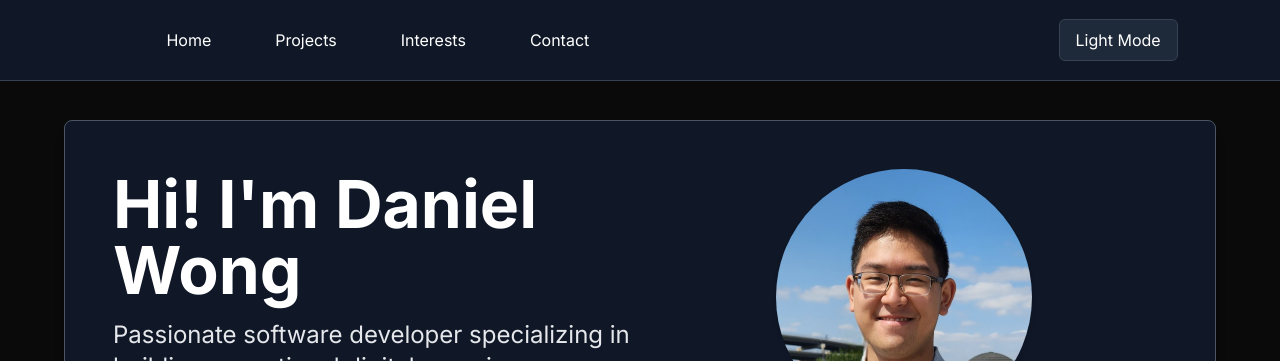
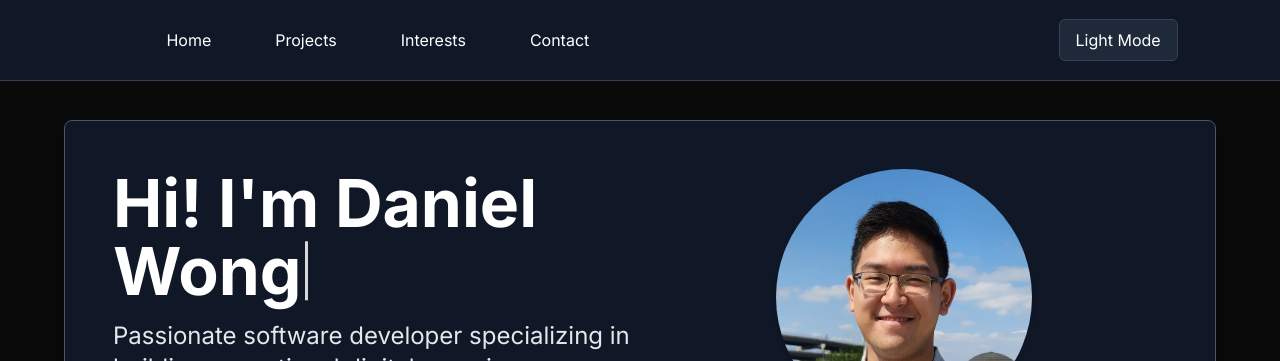
Before and after one commit to danielwong0115/personal-portfolio, a Next.js app: page / in a window 1280 px wide. Shown: the top 361 px of the page. Built offline with nearby package versions, Linux system fonts and the light colour scheme.

Commit message:
Add in styling for home page name title

```diff
--- a/src/app/page.js
+++ b/src/app/page.js
@@ -1,5 +1,6 @@
 import IntroBlock from "@/components/IntroBlocks";
 import Image from "next/image";
+import TypewriterHeading from "@/components/TypewriterHeading";
 
 const imagePath = (filename) =>
   `${process.env.NODE_ENV === "production" ? "/personal-portfolio" : ""}/images/${filename}`;
@@ -9,9 +10,7 @@ export default function Home() {
     <>
       <section className="flex flex-col md:flex-row items-center justify-between mx-auto max-w-6xl p-6 md:p-12 bg-white dark:bg-gray-900 border-1 border-gray-300 dark:border-gray-600 shadow-lg rounded-lg mt-10">
         <div className="md:w-1/2 text-left">
-          <h1 className="text-3xl sm:text-6xl lg:text-[66px] font-bold text-gray-900 dark:text-white mb-4">
-            Hi! I&#39;m Daniel Wong
-          </h1>
+          <TypewriterHeading text="Hi! I'm Daniel Wong" />
           <h3 className="text-xl md:text-2xl mb-3 text-gray-800 dark:text-gray-200">
             Passionate software developer specializing in building exceptional
             digital experiences.
--- /dev/null
+++ b/src/components/TypewriterHeading.jsx
@@ -0,0 +1,40 @@
+"use client";
+
+import { useEffect, useState } from "react";
+
+export default function TypewriterHeading({ text, speed = 80 }) {
+  const [displayedText, setDisplayedText] = useState("");
+
+  useEffect(() => {
+    const prefersReducedMotion = window.matchMedia(
+      "(prefers-reduced-motion: reduce)"
+    ).matches;
+
+    if (prefersReducedMotion) {
+      setDisplayedText(text);
+      return;
+    }
+
+    let characterIndex = 0;
+    const timer = window.setInterval(() => {
+      characterIndex += 1;
+      setDisplayedText(text.slice(0, characterIndex));
+
+      if (characterIndex === text.length) {
+        window.clearInterval(timer);
+      }
+    }, speed);
+
+    return () => window.clearInterval(timer);
+  }, [speed, text]);
+
+  return (
+    <h1 className="text-3xl sm:text-6xl lg:text-[66px] font-bold text-gray-900 dark:text-white mb-4">
+      <span className="sr-only">{text}</span>
+      <span aria-hidden="true">
+        {displayedText}
+        <span className="ml-1 inline-block h-[0.9em] w-[3px] translate-y-[0.08em] animate-pulse bg-current" />
+      </span>
+    </h1>
+  );
+}
```
